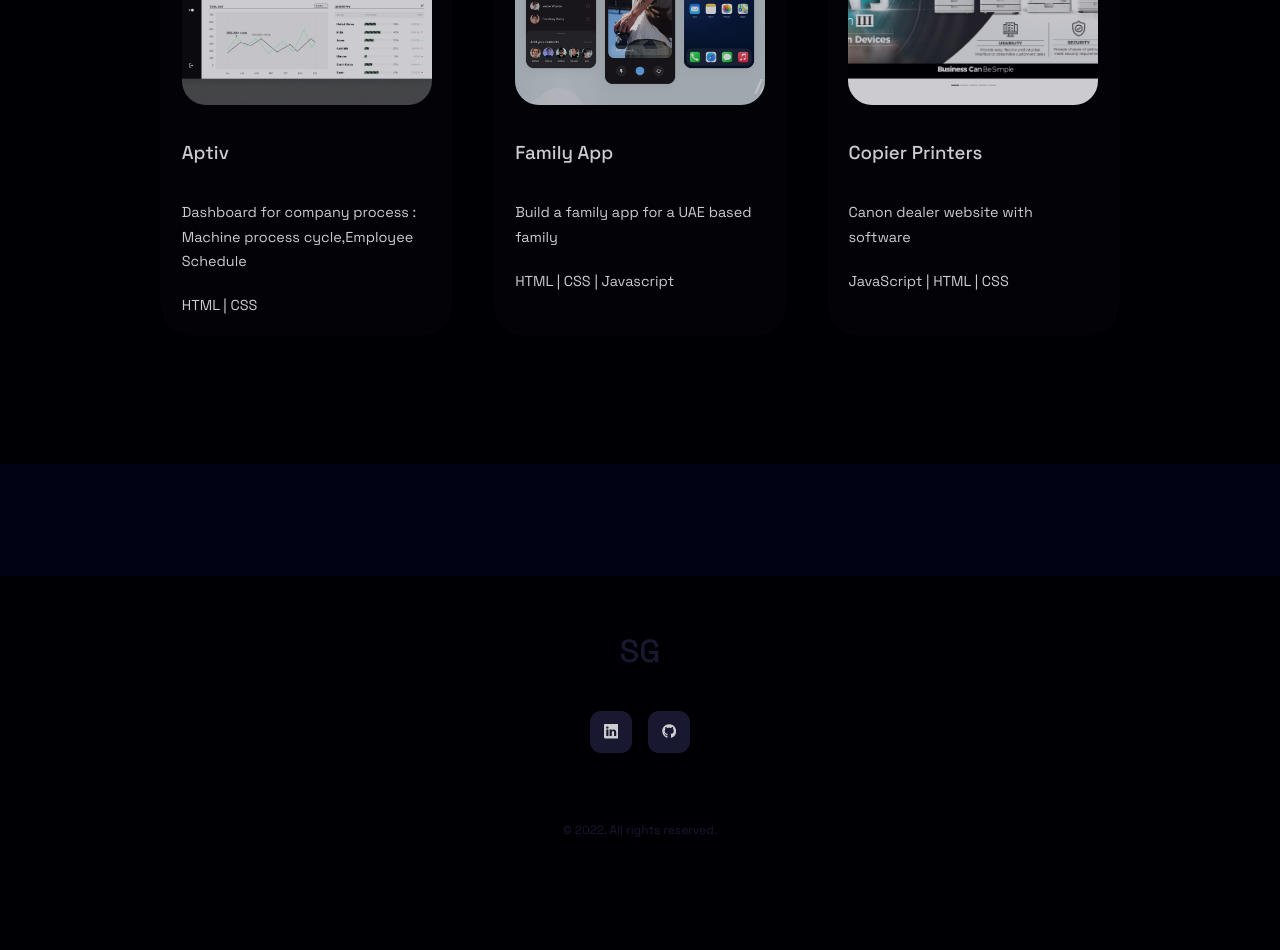
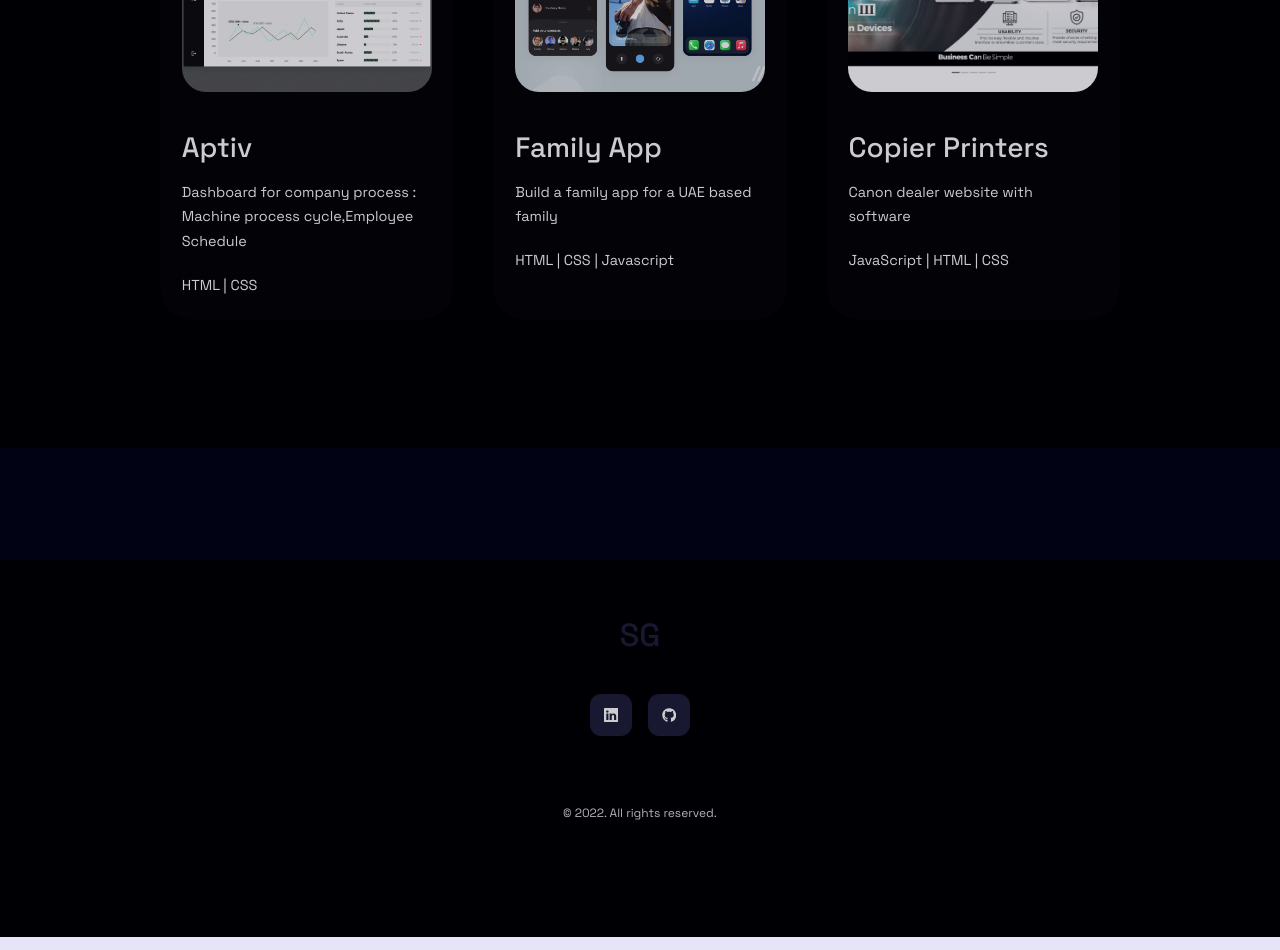
Before and after one commit to stalingeorg/portfolio, a React (Create React App) app: page / in a window 1280 px wide. Shown: the part 3280-4230 px from the top of the page. Built offline with nearby package versions, Linux system fonts and the light colour scheme.

Commit message:
version 3.9

```diff
--- a/package.json
+++ b/package.json
@@ -5,6 +5,8 @@
   "private": true,
   "dependencies": {
     "@emailjs/browser": "^3.6.2",
+    "@lottiefiles/lottie-player": "^1.6.0",
+    "@lottiefiles/react-lottie-player": "^3.4.9",
     "@testing-library/jest-dom": "^5.16.4",
     "@testing-library/react": "^13.3.0",
     "@testing-library/user-event": "^13.5.0",
--- a/public/index.html
+++ b/public/index.html
@@ -7,7 +7,6 @@
       name="description"
       content="Web site created using create-react-app"
     />
-
     <title>Stalin-Portfolio</title>
 
   </head>
@@ -15,4 +14,5 @@
     <noscript>You need to enable JavaScript to run this app.</noscript>
     <div id="root"></div>
   </body>
+
 </html>
--- a/src/components/footer/Footer.jsx
+++ b/src/components/footer/Footer.jsx
@@ -1,7 +1,6 @@
 import React from 'react';
 import { BsLinkedin } from 'react-icons/bs';
 import { FaGithub } from 'react-icons/fa';
-import { FaAngellist } from 'react-icons/fa'
 import './footer.css';
 
 const Footer = () => {
--- a/src/components/footer/footer.css
+++ b/src/components/footer/footer.css
@@ -49,7 +49,7 @@ footer a {
 
 .footer__copyright {
     margin-bottom: 4rem;
-    color: var(--color-bg);
+    color: #e3e3e3;
 }
 
 @media screen and (max-width: 600px){
--- a/src/components/portfolio/Portfolio.jsx
+++ b/src/components/portfolio/Portfolio.jsx
@@ -1,77 +1,13 @@
 import React from 'react';
-import IMG1 from '../../assets/pr1.jpg';
-import IMG2 from '../../assets/pr2.jpg';
-import IMG3 from '../../assets/pr3.jpg';
-import IMG4 from '../../assets/aptv.png';
-import IMG5 from '../../assets/family.webp';
-import IMG6 from '../../assets/copier.png';
 
 import './portfolio.css';
+import {soloProjects} from './Projects';
 
 const Portfolio = () => {
-  const soloProjects = [
-    {
-      id: 1,
-      title: 'Garage Studio',
-      img: IMG1,
-      description:
-        'Studio bookings, events registration, Models & Photographer list',
-      technologies: 'PHP | HTML | CSS',
-      link: 'https://garagestudio.ae/',
-    },
-    {
-      id: 2,
-      title: 'Chinmaya College',
-      img: IMG2,
-      description:
-        'College website for info and admission',
-        technologies: 'PHP | HTML | CSS',
-      link: 'https://chinmayacollege.ac.in/',
-    },
-    {
-      id: 3,
-      title: 'Numix',
-      img: IMG3,
-      description: 'Car painting App',
-      technologies: 'PHP | HTML | CSS',
-      link: 'https://apps.apple.com/us/app/numix/id1508139096?platform=iphone',
-    },
-    {
-      id: 4,
-      title: 'Aptiv',
-      img: IMG4,
-      description:
-        'Dashboard for company process : Machine process cycle,Employee Schedule',
-      technologies: 'HTML | CSS',
-      link: ' ',
-      github: ' ',
-    },
-    {
-      id: 5,
-      title: 'Family App',
-      img: IMG5,
-      description:
-        'Build a family app for a UAE based family',
-      technologies: 'HTML | CSS | Javascript',
-      link: '',
-      github: '',
-    },
-    {
-      id: 6,
-      title: 'Copier Printers',
-      img: IMG6,
-      description:
-        'Canon dealer website with software',
-      technologies: 'JavaScript | HTML | CSS',
-      link: 'https://copiersprinters.in/',
-      github: '',
-    },
-  ];
 
   return (
     <section id="portfolio">
-      {/* <h5>My Recent Work</h5>
-      <h2>Portfolio</h2> */}
+
 <div className="container">
 <h3 class="main_sb"><span class="simple_title">PORTFOLIO</span><span class="bg_title">WORKS</span></h3>
 
--- /dev/null
+++ b/src/components/portfolio/Projects.jsx
@@ -0,0 +1,58 @@
+export const soloProjects = [
+    {
+      id: 1,
+      title: 'Garage Studio',
+      img: require('../../assets/pr1.jpg'),
+      description:
+        'Studio bookings, events registration, Models & Photographer list',
+      technologies: 'PHP | HTML | CSS',
+      link: 'https://garagestudio.ae/',
+    },
+    {
+      id: 2,
+      title: 'Chinmaya College',
+      img: require('../../assets/pr2.jpg'),
+      description:
+        'College website for info and admission',
+        technologies: 'PHP | HTML | CSS',
+      link: 'https://chinmayacollege.ac.in/',
+    },
+    {
+      id: 3,
+      title: 'Numix',
+      img: require('../../assets/pr3.jpg'),
+      description: 'Car painting App',
+      technologies: 'PHP | HTML | CSS',
+      link: 'https://apps.apple.com/us/app/numix/id1508139096?platform=iphone',
+    },
+    {
+      id: 4,
+      title: 'Aptiv',
+      img: require('../../assets/aptv.png'),
+      description:
+        'Dashboard for company process : Machine process cycle,Employee Schedule',
+      technologies: 'HTML | CSS',
+      link: ' ',
+      github: ' ',
+    },
+    {
+      id: 5,
+      title: 'Family App',
+      img: require('../../assets/family.webp'),
+      description:
+        'Build a family app for a UAE based family',
+      technologies: 'HTML | CSS | Javascript',
+      link: '',
+      github: '',
+    },
+    {
+      id: 6,
+      title: 'Copier Printers',
+      img: require('../../assets/copier.png'),
+      description:
+        'Canon dealer website with software',
+      technologies: 'JavaScript | HTML | CSS',
+      link: 'https://copiersprinters.in/',
+      github: '',
+    },
+  ];
--- a/src/components/portfolio/portfolio.css
+++ b/src/components/portfolio/portfolio.css
@@ -17,8 +17,10 @@
 }
 
 .portfolio__item:hover {
-    border-color: var(--color-primary-variant);
+    border-image: conic-gradient(from var(--angle), var(--c2), var(--c1) 0.1turn, var(--c1) 0.15turn, var(--c2) 0.25turn) 30;
+    animation: borderRotate var(--d) linear infinite forwards;
     background: transparent;
+    border-radius: 2rem;
 }
 
 .portfolio__item-image {
@@ -30,7 +32,8 @@
     height: 100%;
 }
 .portfolio__item h3 {
-    margin: 2rem 0;
+    margin: 2rem 0 8px 0;
+    font-size: 28px;
 }
 
 .portfolio__item p {
```
Also changed, not shown: src/components/experience/Experience.jsx (+6 -1 lines), 1 other file (tests, documents, lock files or other folders).
